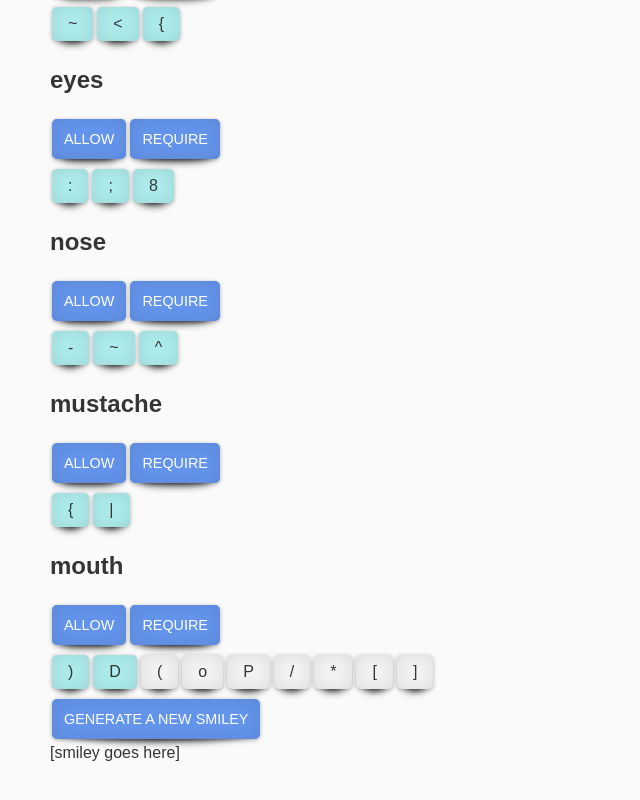
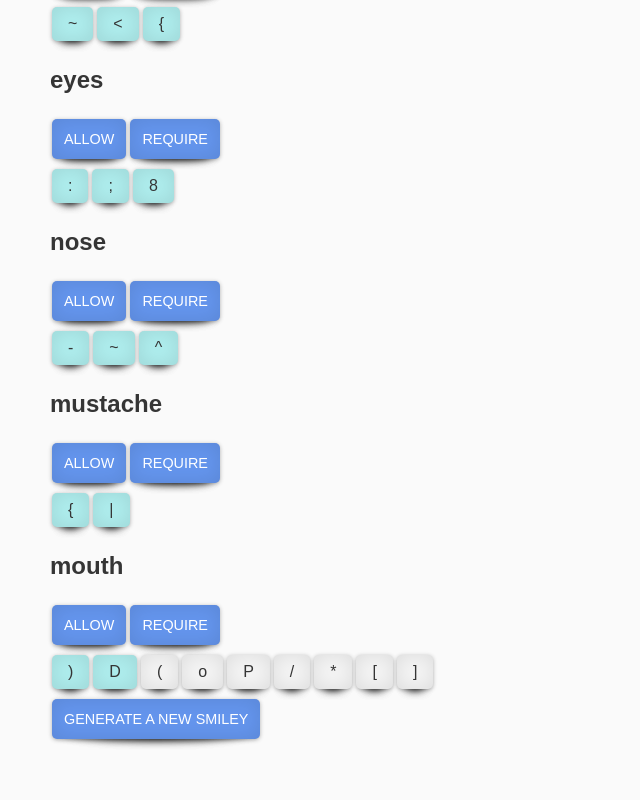
Before and after one commit to aespringfield/smiley-generator, a React (Create React App) app: page / in a window 1280 px wide. Shown: the part 204-1004 px from the top of the page, without its empty margins (0-640 px from the left). Built offline with nearby package versions, Linux system fonts and the light colour scheme.

Commit message:
hooked up smiley creating functionality, started on allow

```diff
--- a/src/components/CharacterButton.js
+++ b/src/components/CharacterButton.js
@@ -7,7 +7,6 @@ const CharacterButton = props => {
         'character-button',
         {'selected': character.allowed}
     )
-    console.log(buttonClasses);
 
     const handleClick = (event) => {
         props.toggleAllowed();
--- a/src/components/ConfigButton.js
+++ b/src/components/ConfigButton.js
@@ -1,13 +1,20 @@
 import React from 'react';
 
-const ConfigButton = props => (
+// allow is kind of working but it's probably on both config buttons--need to change. Also doesn't seem to work so well when you try to toggle it back to true.
+const ConfigButton = props => {
+    const handleClick = (event) => {
+        props.toggleAllowed();
+    }
+    return (
         <div className="button-container">
             <button
                 className="config-button"
+                onClick={(event) => handleClick(event)}
             >
                 {props.text}
             </button>
         </div>
     )
+}
 
 export default ConfigButton;
--- a/src/components/FeatureConfigOptions.js
+++ b/src/components/FeatureConfigOptions.js
@@ -4,6 +4,8 @@ import ConfigButton from './ConfigButton';
 
 const FeatureConfigOptions = props => {
     const toggleCharacterAllowed = props.updateCharacter('toggleCharacterAllowed');
+    // const toggleRequired = props.updateConfig();
+    const toggleAllowed = props.updateConfig('toggleAllowed');
 
     return (
         <div className="feature-config-options">
@@ -11,8 +13,11 @@ const FeatureConfigOptions = props => {
                 <h2 className="feature-config-options-header">
                     {props.feature.name}
                 </h2>
-                <ConfigButton text='Allow'/>
-                <ConfigButton text='Require'/>
+                <ConfigButton text='Allow'
+                    toggleAllowed={toggleAllowed}
+                />
+                <ConfigButton text='Require'
+                />
                 <FeatureCharacterOptions
                     characters={props.feature.characters}
                     toggleCharacterAllowed={toggleCharacterAllowed}
--- a/src/components/SmileyViewer.js
+++ b/src/components/SmileyViewer.js
@@ -2,7 +2,7 @@ import React from 'react';
 
 const SmileyViewer = props => (
     <div className="smiley-viewer">
-        [smiley goes here]
+        {props.smiley ? props.smiley : ''}
     </div>
 );
 
--- a/src/containers/FeatureDashboardContainer.js
+++ b/src/containers/FeatureDashboardContainer.js
@@ -21,10 +21,8 @@ export default class FeatureDashboardContainer extends Component {
     // }
 
     updateCharacter = (featureIndex) => {
-        console.log('Feature index', featureIndex)
         return (callback) => {
             return (characterIndex) => {
-                console.log('characterIndex', characterIndex);
                 return () => {
                     this.props.features[featureIndex][callback].call(this, characterIndex);
                     this.props.updateFeatures(this.props.features);
--- a/src/containers/SmileyCreatorContainer.js
+++ b/src/containers/SmileyCreatorContainer.js
@@ -2,14 +2,16 @@ import React, { Component } from 'react';
 import SmileyCreator from '../models/SmileyCreator';
 import CONFIG from '../config/smileyConfig';
 import FeatureDashboardContainer from './FeatureDashboardContainer';
-import GenerateButton from '../components/ConfigButton';
+import GenerateButton from '../components/GenerateButton';
 import SmileyViewer from '../components/SmileyViewer';
 
 export default class SmileyCreatorContainer extends Component {
     constructor(props) {
         super(props)
+        this.smileyCreator = new SmileyCreator(CONFIG.DEFAULT_FEATURES)
         this.state = {
-            ...new SmileyCreator(CONFIG.DEFAULT_FEATURES),
+            smiley: '',
+            ...this.smileyCreator
         }
     }
 
@@ -31,12 +33,14 @@ export default class SmileyCreatorContainer extends Component {
                     createSmiley={this.createSmiley}
                 />
                 <SmileyViewer
+                    smiley={this.state.smiley}
                 />
             </div>
         );
     }
 
     createSmiley = () => {
+        console.log('createSmiley', this.smileyCreator.createSmiley)
         this.setState({
             smiley: this.smileyCreator.createSmiley()
         })
--- a/src/models/Feature.js
+++ b/src/models/Feature.js
@@ -16,4 +16,12 @@ export default class Feature extends Character {
         return this;
     }
 
+    toggleRequired = () => {
+        this.required = !this.required;
+    }
+
+    toggleAllowed = () => {
+        this.allowed = !this.allowed;
+    }
+
 }
--- a/src/models/SmileyCreator.js
+++ b/src/models/SmileyCreator.js
@@ -38,10 +38,12 @@ export default class SmileyCreator {
     createSmiley() {
         this.keepAllowedFeatures();
         this.putFeaturesInOrder();
-        return this.features.reduce((smiley, feature) => {
+        const smiley = this.features.reduce((smiley, feature) => {
             let charsAllowed = feature.characters.filter(character => character.allowed)
             let randomCharForFeature = charsAllowed[Math.floor(Math.random() * charsAllowed.length)].name;
             return smiley += randomCharForFeature;
         }, '');
+        console.log('smiley', smiley);
+        return smiley;
     }
 }
```
Lines whose indentation alone changed are shown as unchanged.
